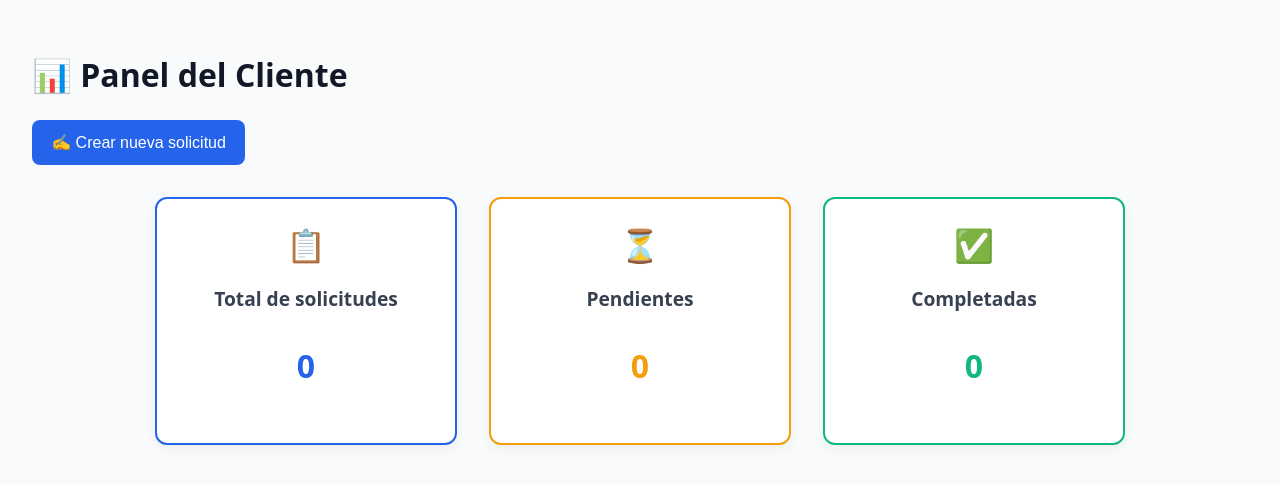
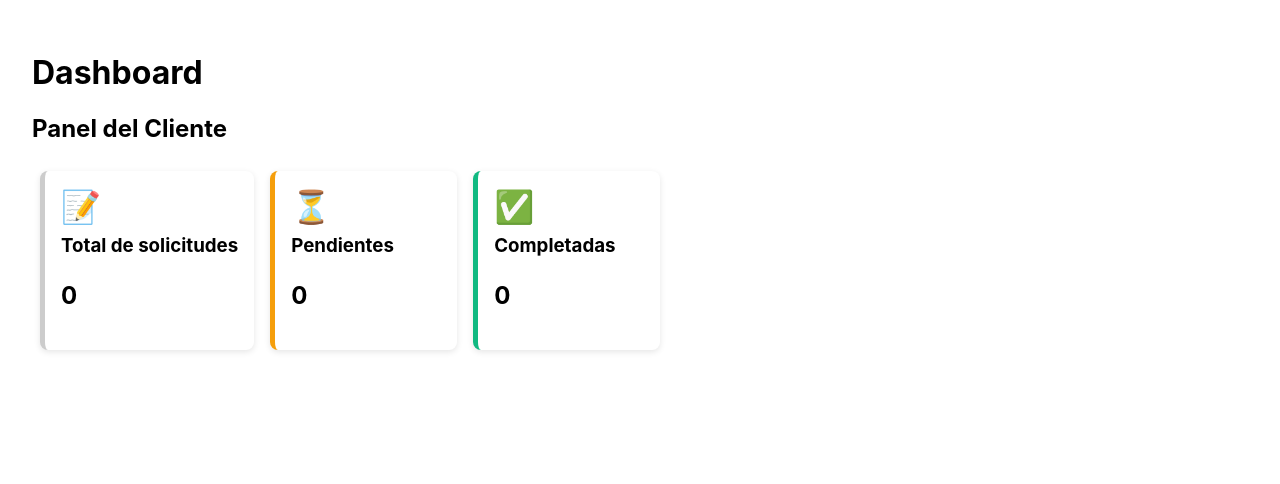
Before and after one commit to Angel6115/fixflexx, a React (Vite) app: page /cliente in a window 1280 px wide. Shown: the top 484 px of the page. Built offline with nearby package versions, Linux system fonts and the light colour scheme; no server answers; the database is empty.

Commit message:
Fix: ClienteDashboard.jsx con ruta corregida

```diff
--- a/src/componentes/paginas/ClienteDashboard.jsx
+++ b/src/componentes/paginas/ClienteDashboard.jsx
@@ -1,13 +1,13 @@
 import React, { useEffect, useState } from 'react';
-import { useNavigate } from 'react-router-dom';
+import DashboardBase from '../DashboardBase';
+import TarjetaResumen from '../TarjetaResumen';
 import { supabase } from './lib/supabaseClient';
 
 function ClienteDashboard() {
-  const navigate = useNavigate();
   const [stats, setStats] = useState({
     total: 0,
     pendientes: 0,
-    completadas: 0,
+    completadas: 0
   });
 
   useEffect(() => {
@@ -17,113 +17,55 @@ function ClienteDashboard() {
       const total = await supabase
         .from('solicitudes')
         .select('*', { count: 'exact', head: true })
-        .eq('cliente_id', user?.user?.id);
+        .eq('cliente_id', user.id);
 
       const pendientes = await supabase
         .from('solicitudes')
         .select('*', { count: 'exact', head: true })
-        .eq('cliente_id', user?.user?.id)
+        .eq('cliente_id', user.id)
         .eq('estado', 'pendiente');
 
       const completadas = await supabase
         .from('solicitudes')
         .select('*', { count: 'exact', head: true })
-        .eq('cliente_id', user?.user?.id)
+        .eq('cliente_id', user.id)
         .eq('estado', 'completada');
 
       setStats({
         total: total.count || 0,
         pendientes: pendientes.count || 0,
-        completadas: completadas.count || 0,
+        completadas: completadas.count || 0
       });
     };
 
     fetchStats();
   }, []);
 
-  const handleNuevaSolicitud = () => {
-    navigate('/crear-solicitud');
-  };
-
   return (
-    <div style={styles.container}>
-      <h1 style={styles.header}>📊 Panel del Cliente</h1>
-
-      <button onClick={handleNuevaSolicitud} style={styles.boton}>
-        ✍️ Crear nueva solicitud
-      </button>
-
-      <div style={styles.cardGrid}>
-        <StatCard title="Total de solicitudes" value={stats.total} color="#2563EB" emoji="📋" />
-        <StatCard title="Pendientes" value={stats.pendientes} color="#F59E0B" emoji="⏳" />
-        <StatCard title="Completadas" value={stats.completadas} color="#10B981" emoji="✅" />
+    <DashboardBase>
+      <h2>Panel del Cliente</h2>
+      <div style={{ display: 'flex', flexWrap: 'wrap', marginTop: '1rem' }}>
+        <TarjetaResumen
+          titulo="Total de solicitudes"
+          valor={stats.total}
+          color="#ccc"
+          icono="📝"
+        />
+        <TarjetaResumen
+          titulo="Pendientes"
+          valor={stats.pendientes}
+          color="#f59e0b"
+          icono="⏳"
+        />
+        <TarjetaResumen
+          titulo="Completadas"
+          valor={stats.completadas}
+          color="#10b981"
+          icono="✅"
+        />
       </div>
-    </div>
+    </DashboardBase>
   );
 }
 
-function StatCard({ title, value, color, emoji }) {
-  return (
-    <div style={{ ...styles.card, borderColor: color }}>
-      <span style={styles.emoji}>{emoji}</span>
-      <h3 style={styles.cardTitle}>{title}</h3>
-      <p style={{ ...styles.cardValue, color }}>{value}</p>
-    </div>
-  );
-}
-
-const styles = {
-  container: {
-    padding: '2rem',
-    fontFamily: 'system-ui, sans-serif',
-    background: '#f9fafb',
-    minHeight: '100vh',
-  },
-  header: {
-    fontSize: '2rem',
-    marginBottom: '1.5rem',
-    color: '#111827',
-  },
-  boton: {
-    backgroundColor: '#2563EB',
-    color: '#fff',
-    padding: '0.8rem 1.2rem',
-    border: 'none',
-    borderRadius: '8px',
-    fontSize: '1rem',
-    cursor: 'pointer',
-    marginBottom: '2rem',
-    transition: 'all 0.2s ease-in-out',
-  },
-  cardGrid: {
-    display: 'flex',
-    flexWrap: 'wrap',
-    gap: '2rem',
-    justifyContent: 'center',
-  },
-  card: {
-    border: '2px solid',
-    borderRadius: '12px',
-    padding: '1.5rem',
-    minWidth: '250px',
-    backgroundColor: '#fff',
-    boxShadow: '0 4px 12px rgba(0,0,0,0.05)',
-    textAlign: 'center',
-    transition: 'transform 0.2s ease',
-  },
-  emoji: {
-    fontSize: '2rem',
-    marginBottom: '0.5rem',
-  },
-  cardTitle: {
-    fontSize: '1.2rem',
-    color: '#374151',
-    marginBottom: '0.3rem',
-  },
-  cardValue: {
-    fontSize: '2rem',
-    fontWeight: 'bold',
-  },
-};
-
 export default ClienteDashboard;
```
